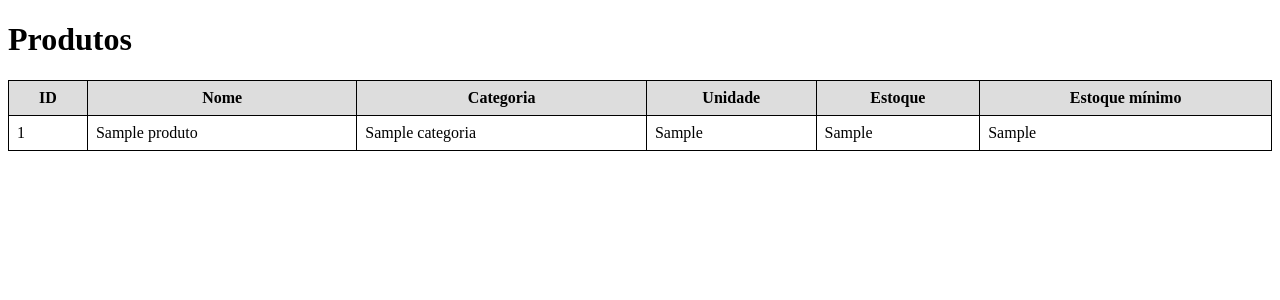
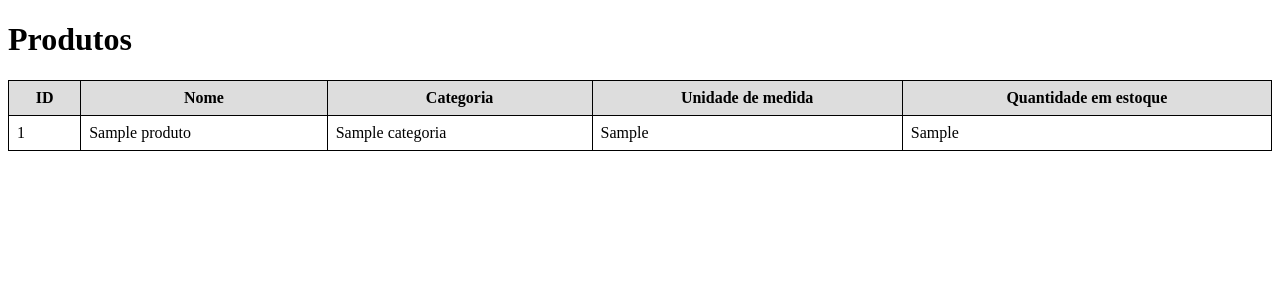
Before and after one commit to GBielPDS/Estagio, a PHP site: page /pages/produtos.php in a window 1280 px wide. Shown: the top 300 px of the page. Run offline with PHP 8.4, Linux system fonts and the light colour scheme; the visitor is signed in with stand-in values (Sample User, id 1); tables that the repository leaves empty or names only in its code hold one stand-in row (values such as "Sample post").

Commit message:
Correção coluna produtos listagem

```diff
--- a/pages/produtos.php
+++ b/pages/produtos.php
@@ -25,9 +25,8 @@ require '../script/funcoes_produtos.php';
             <th>ID</th>
             <th>Nome</th>
             <th>Categoria</th>
-            <th>Unidade</th>
-            <th>Estoque</th>
-            <th>Estoque mínimo</th>
+            <th>Unidade de medida</th>
+            <th>Quantidade em estoque</th>
         </tr>
 
         <?php listarProdutos($conn); ?>
--- a/script/funcoes_produtos.php
+++ b/script/funcoes_produtos.php
@@ -21,7 +21,6 @@ function listarProdutos($conn)
         echo '<td>' . htmlspecialchars($produto['categoria']) . '</td>';
         echo '<td>' . htmlspecialchars($produto['unidade']) . '</td>';
         echo '<td>' . htmlspecialchars($produto['estoque']) . '</td>';
-        echo '<td>' . htmlspecialchars($produto['estoque_minimo']) . '</td>';
         echo '</tr>';
     }
 }
```
